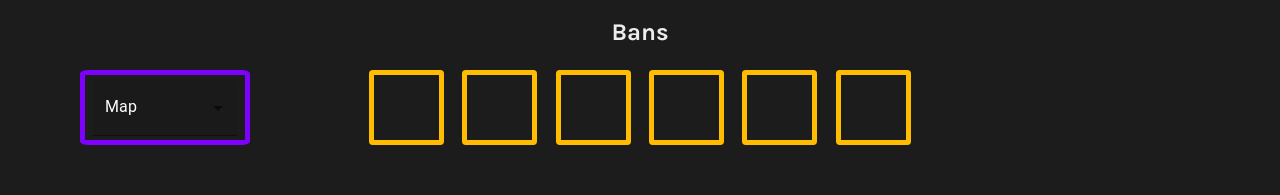
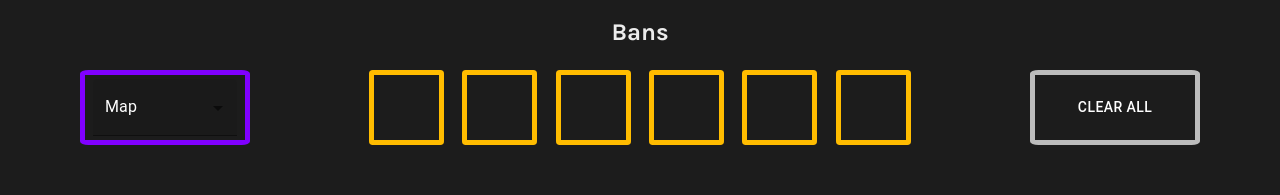
Before and after one commit to BrawlBuddy/brawlbuddy.github.io, a React (Vite) app: page / in a window 1280 px wide. Shown: the part 136-331 px from the top of the page. Built offline with nearby package versions, Linux system fonts and the light colour scheme.

Commit message:
added clear all button

```diff
--- /dev/null
+++ b/src/components/ClearButton.jsx
@@ -0,0 +1,35 @@
+import React from 'react'
+import Button from '@mui/material/Button';
+import { useBrawlersContext } from '../contexts/BrawlersContext'
+
+const ClearButton = ({ setSelectedMap }) => {
+    const buttonStyle = {
+        width: '170px',
+        height: '75px',
+        border: '5px solid #BCBCBC',
+        borderRadius: '5%',
+        position: 'absolute',
+        right: '0px',
+        bottom: '0px',
+        display: 'flex',
+        alignItems: 'center',
+        justifyContent: 'center',
+    };
+    const { state, dispatch } = useBrawlersContext();
+    const handleClick = () => {
+        dispatch({ type: 'RESET' });
+        setSelectedMap('');
+    }
+
+    return (
+    <>
+        <div className='clearbutton' style={buttonStyle}>
+            <Button variant='text' sx={{width: "100%", height: "100%", color: "white"}} onClick={() => handleClick()}>
+                Clear All
+            </Button>
+        </div>
+    </>
+  )
+}
+
+export default ClearButton
--- a/src/components/PickDisplay.jsx
+++ b/src/components/PickDisplay.jsx
@@ -5,6 +5,7 @@ import Pick from './Pick.jsx'
 import MapSelect from './MapSelect.jsx'
 import { useBrawlersContext } from '../contexts/BrawlersContext'
 import AddedPick from './AddedPick.jsx';
+import ClearButton from './ClearButton.jsx';
 
 const PickDisplay = ({selectedMap, setSelectedMap, setLoading}) => {
     const banColor = '#ffbc00'
@@ -63,6 +64,7 @@ const PickDisplay = ({selectedMap, setSelectedMap, setLoading}) => {
                     ))}
                 </div>
             </div>
+            <ClearButton setSelectedMap={setSelectedMap} />
         </div>
 
         <div className='content'>
--- a/src/contexts/BrawlersContext.jsx
+++ b/src/contexts/BrawlersContext.jsx
@@ -66,6 +66,14 @@ const brawlersReducer = (state, action) => {
         ...state,
         brawlers: updatedBrawlers,
       };
+    case 'RESET':
+      return {
+        ...state,
+        brawlers: brawlerList,
+        friendlyBrawlers: [],
+        enemyBrawlers: [],
+        bannedBrawlers: [],
+      };
     default:
       return state;
   }
```
